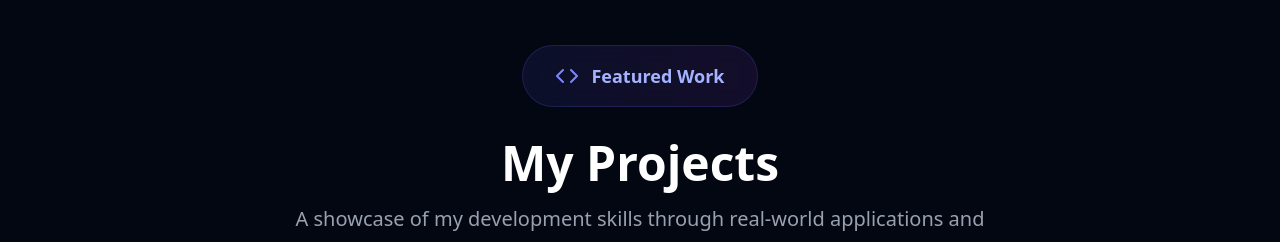
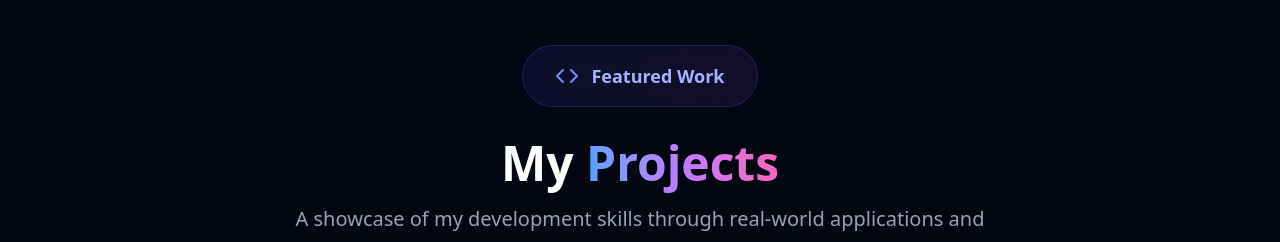
Before and after one commit to Mujahid2000/new_mujahid_portfolio, a React (Vite) app: page / in a window 1280 px wide. Shown: the part 4800-5042 px from the top of the page. Built offline with nearby package versions, Linux system fonts and the light colour scheme.

Commit message:
add some new

```diff
--- a/src/App.tsx
+++ b/src/App.tsx
@@ -845,7 +845,9 @@ const Portfolio = () => {
                 <span className="text-indigo-300 font-semibold text-lg">Featured Work</span>
               </div>
               <h2 className="text-4xl md:text-5xl font-extrabold text-center mb-4 text-white animate-fade-in heading-primary">
-                My Projects
+                My <span className="text-transparent bg-clip-text bg-gradient-to-r from-blue-400 via-purple-400 to-pink-400">
+                  Projects
+                </span>
               </h2>
               <p className="text-xl text-gray-400 max-w-3xl mx-auto body-text leading-relaxed">
                 A showcase of my development skills through real-world applications and innovative solutions
```
